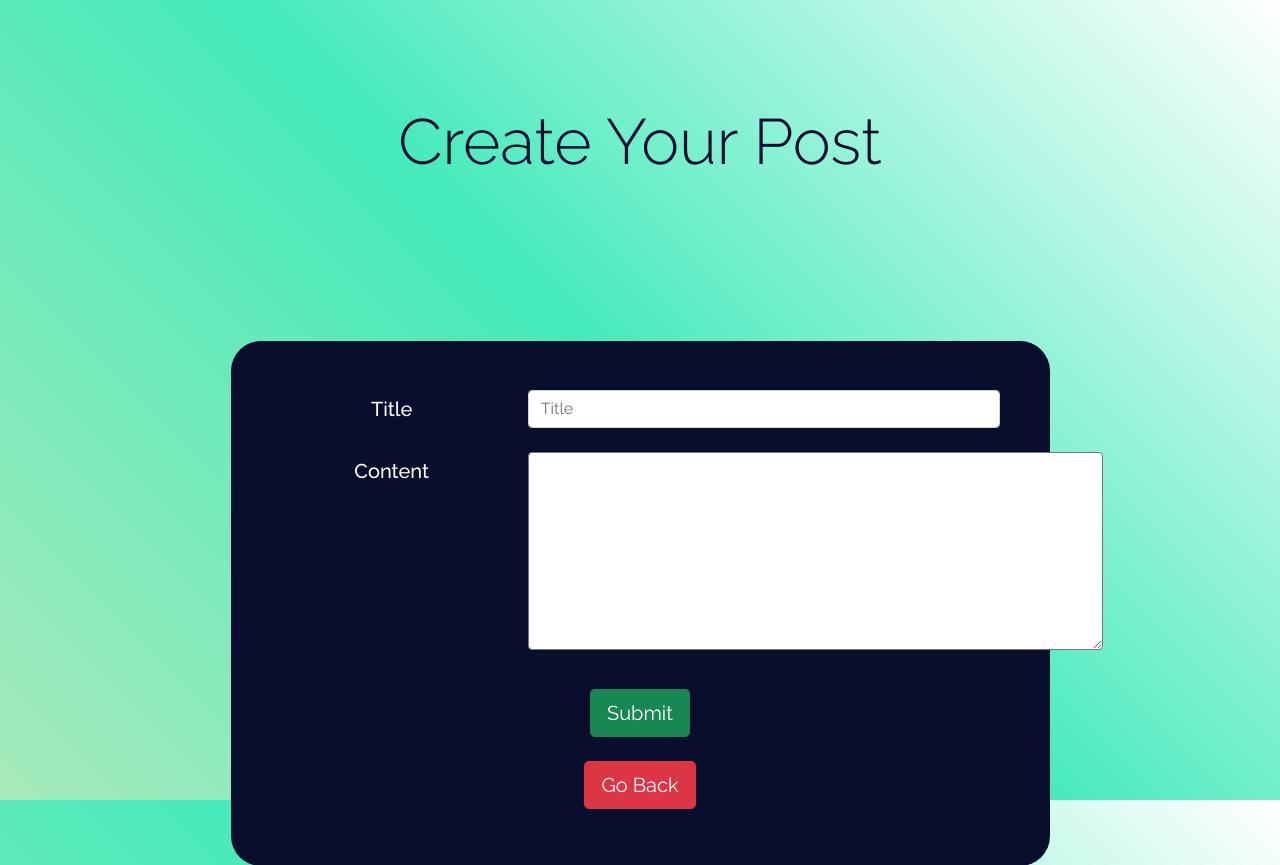
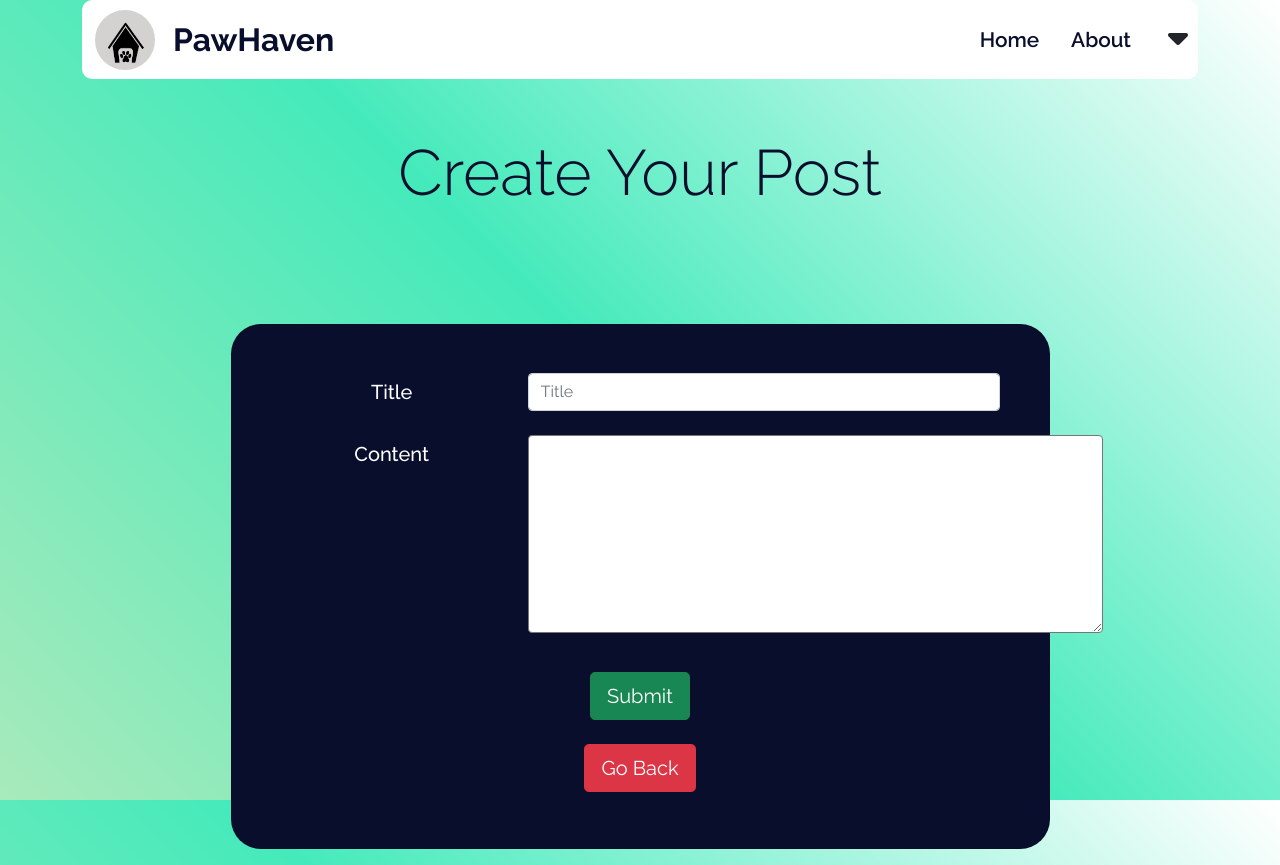
Before and after one commit to Randy1812/PawHaven, a Python web app: template templates/addpost.html in a window 1280 px wide. Shown: the top 865 px of the page. Run offline with Jinja, Linux system fonts and the light colour scheme; the template is opened without the code that fills it, so the values that code supplies are empty; some libraries are stand-ins or nearby versions.

Commit message:
Modified Pages

```diff
--- a/templates/addpost.html
+++ b/templates/addpost.html
@@ -12,22 +12,54 @@
 </head>
 
 <body>
+
+  <div class="nav sticky-top">
+    <div class="container">
+      <header class="d-flex flex-wrap justify-content-center sticky-top bg-white">
+        <a href="landing.html" class="d-flex align-items-center me-md-auto text-dark text-decoration-none">
+          <img src="..\static\images\logo.jpg" height="60px" width="60px" style="border-radius:50%" class="m-2 image-fluid">
+          <span class="fs-2 fw-bold htext" style="margin-left:10px" ;>PawHaven</span>
+        </a>
+
+        <ul class="nav nav-pills m-3">
+          <li class="nav-item"><a href="userdash.html" class="nav-link">Home</a></li>
+          <li class="nav-item"><a href="about.html" class="nav-link">About</a></li>
+        </ul>
+        <div class="dropdown text-end mt-3">
+          <a href="#" class="d-block link-dark text-decoration-none" id="dropdownUser1" data-bs-toggle="dropdown" aria-expanded="false">
+            <i class="fa-solid fa-caret-down fa-2x drop"></i>
+          </a>
+          <ul class="dropdown-menu text-small" aria-labelledby="dropdownUser1">
+            <li><a class="dropdown-item" href="userprofile.html">Profile</a></li>
+            <li>
+              <hr class="dropdown-divider">
+            </li>
+            <li><a class="dropdown-item" href="landing.html">Sign out</a></li>
+          </ul>
+        </div>
+      </header>
+    </div>
+  </div>
   <div class="container d-flex flex-column justify-items-center mx-auto">
-    <div class="px-4 py-5 my-5 text-center">
+    <div class="px-4 py-5 text-center">
       <h1 class="htext display-3  p-2">Create Your Post</h1>
     </div>
     <div class="container-fluid    text-center mx-auto my-5">
       <div class="card w-75 mx-auto p-5">
         <form>
           <div class="row mb-3">
-            <label for="title" class="col-sm-4 col-form-label"><h5>Title</h5></label>
+            <label for="title" class="col-sm-4 col-form-label">
+              <h5>Title</h5>
+            </label>
             <div class="col-sm-8">
               <input type="text" class="form-control" id="title" placeholder="Title">
             </div>
           </div>
 
           <div class="row mb-3">
-            <label for="content" class="col-sm-4 col-form-label"><h5>Content</h5></label>
+            <label for="content" class="col-sm-4 col-form-label">
+              <h5>Content</h5>
+            </label>
             <div class="col-sm-8">
               <!-- <input type="text" class="form-control" id="content"> -->
               <textarea class="rounded" name="content" id="content" rows="8" cols="67"></textarea>
```
Also changed, not shown: templates/forum.html (+35 -3 lines), templates/lbp.html (+7 -7 lines).
